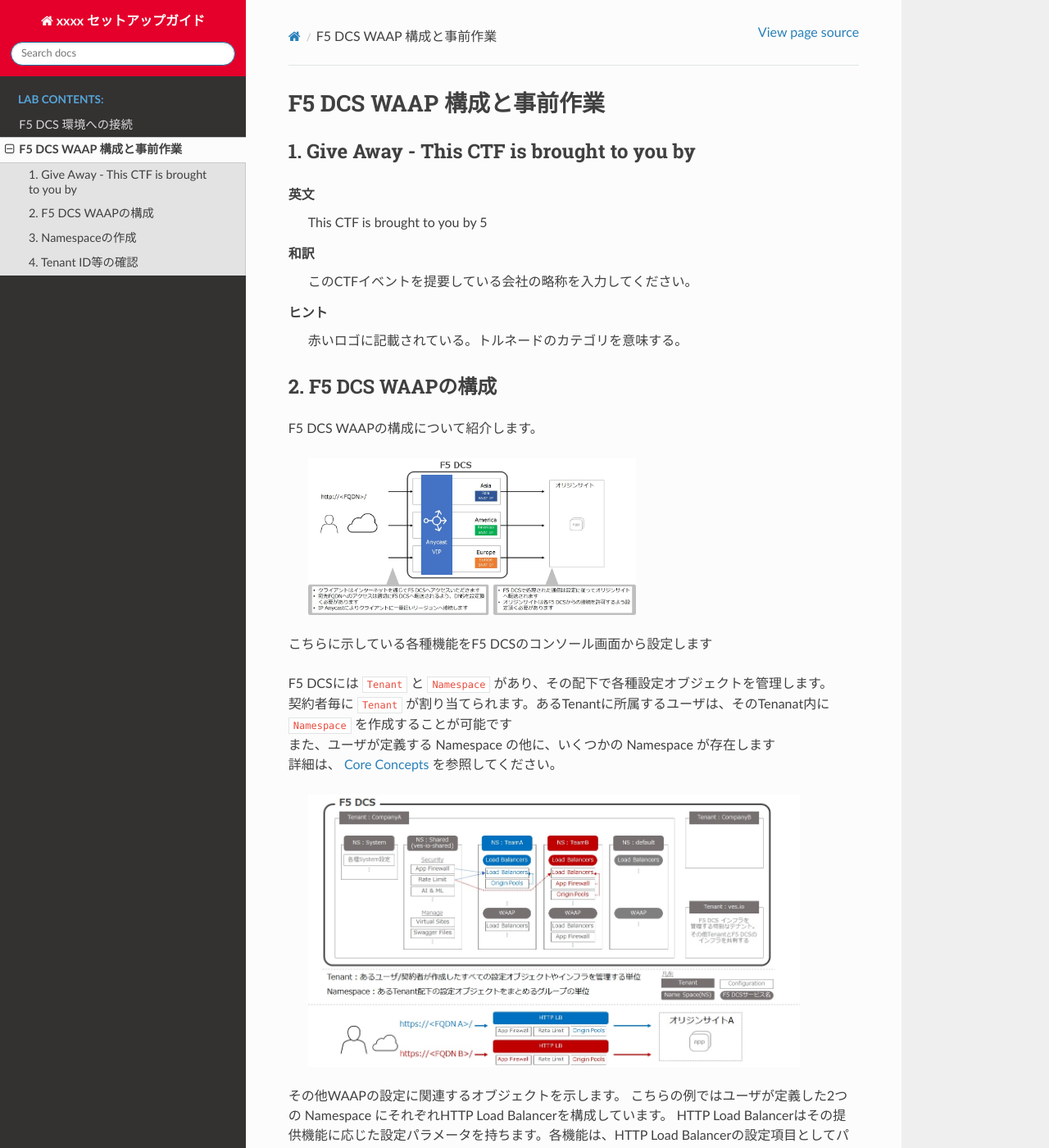
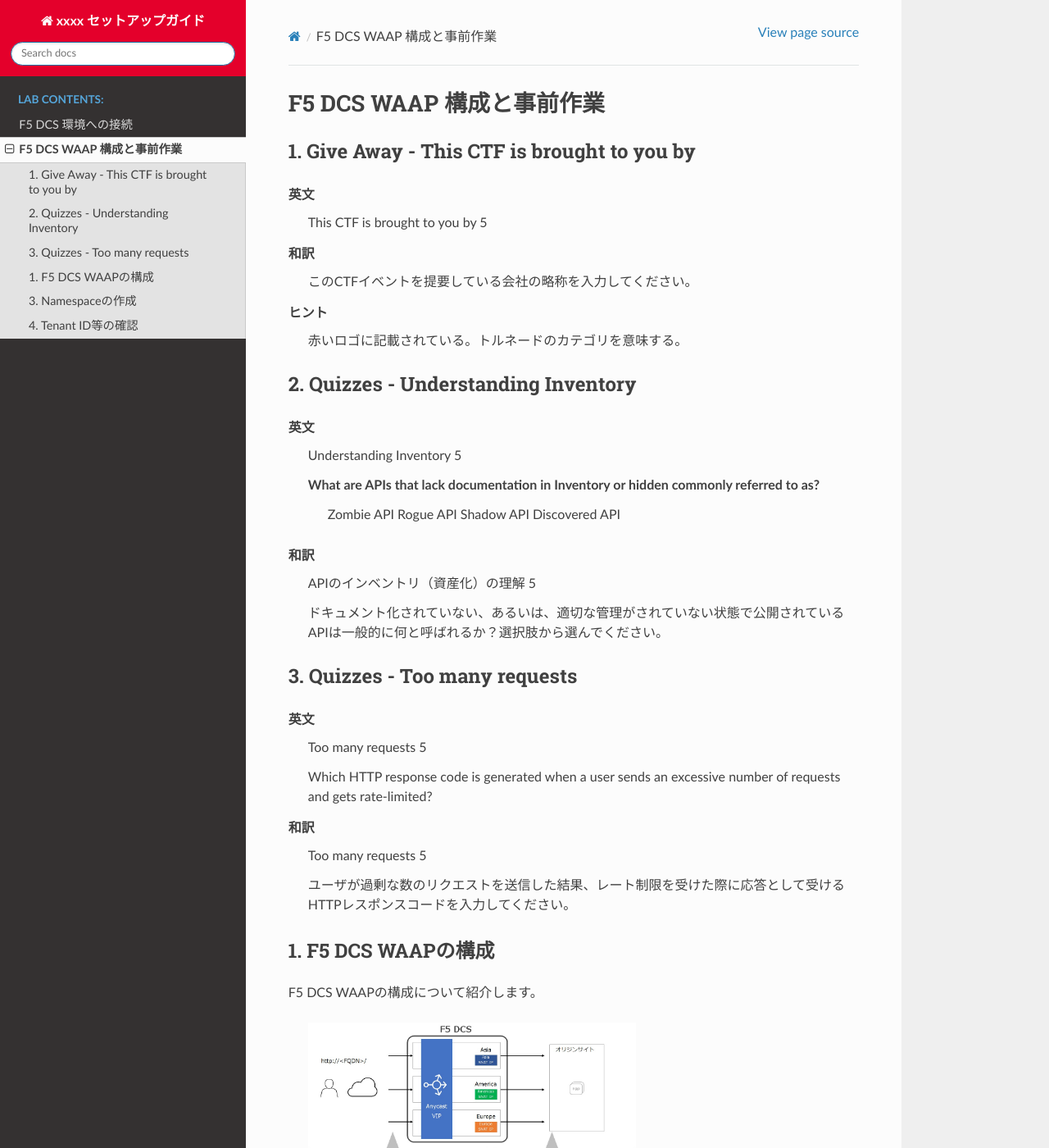
Before and after one commit to BeF5/f5j-appsec-hero-challenge, a Sphinx documentation site: the page built from docs/class1/module02/module02.rst, in a window 1280 px wide and 1400 px high. Shown: the whole window at 82% size. Built offline with Sphinx 7.4.7 and the Read the Docs theme 2.0.0, drawn with Linux system fonts in a browser that asks for light colours.

Commit message:
テスト

```diff
--- a/docs/class1/module02/module02.rst
+++ b/docs/class1/module02/module02.rst
@@ -14,8 +14,43 @@ F5 DCS WAAP 構成と事前作業
 ヒント
     赤いロゴに記載されている。トルネードのカテゴリを意味する。
 
+2. Quizzes - Understanding Inventory
+====
 
-2. F5 DCS WAAPの構成
+英文
+    Understanding Inventory
+    5
+
+    What are APIs that lack documentation in Inventory or hidden commonly referred to as?
+     Zombie API
+     Rogue API
+     Shadow API
+     Discovered API
+
+
+和訳
+    APIのインベントリ（資産化）の理解
+    5
+
+    ドキュメント化されていない、あるいは、適切な管理がされていない状態で公開されているAPIは一般的に何と呼ばれるか？選択肢から選んでください。
+
+3. Quizzes - Too many requests
+====
+
+英文
+    Too many requests
+    5
+
+    Which HTTP response code is generated when a user sends an excessive number of requests and gets rate-limited?
+
+和訳
+    Too many requests
+    5
+
+    ユーザが過剰な数のリクエストを送信した結果、レート制限を受けた際に応答として受けるHTTPレスポンスコードを入力してください。
+
+
+1. F5 DCS WAAPの構成
 ====
 
 F5 DCS WAAPの構成について紹介します。
```
